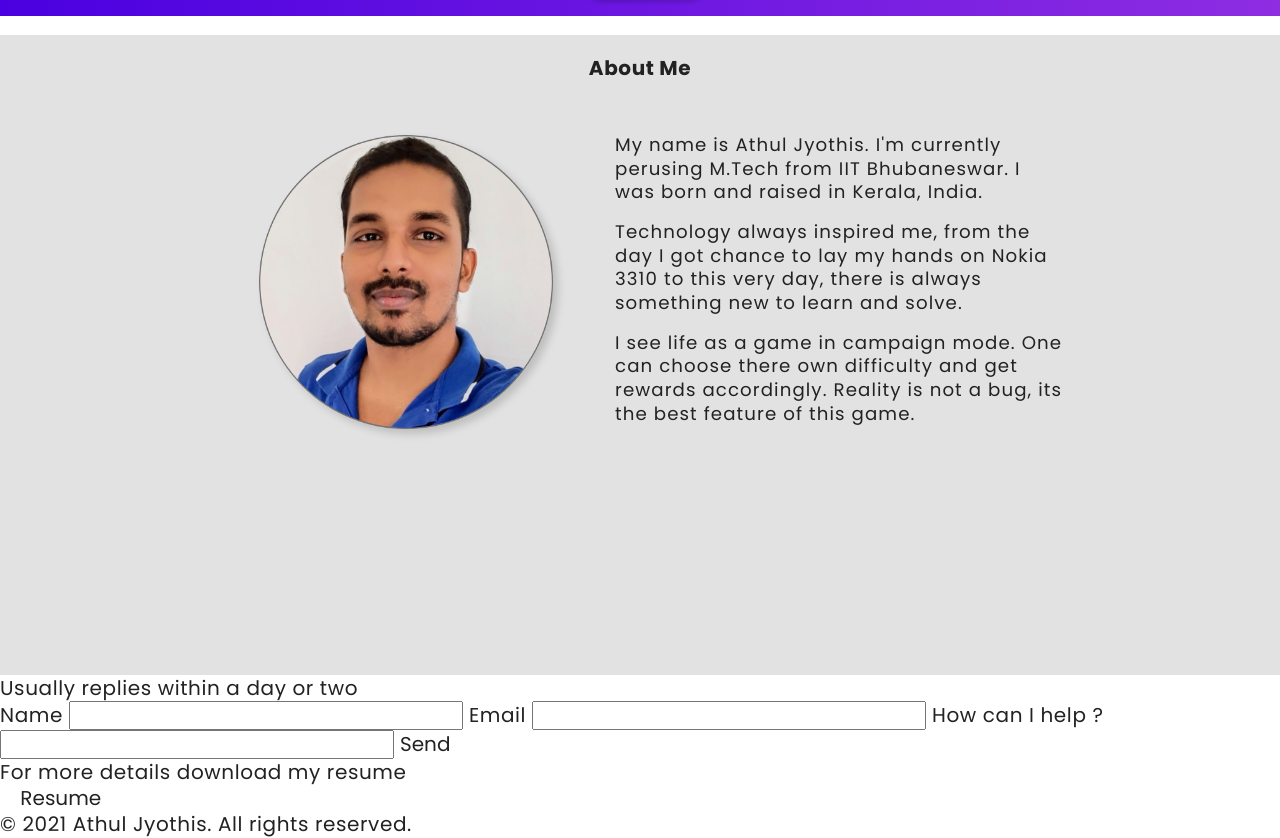
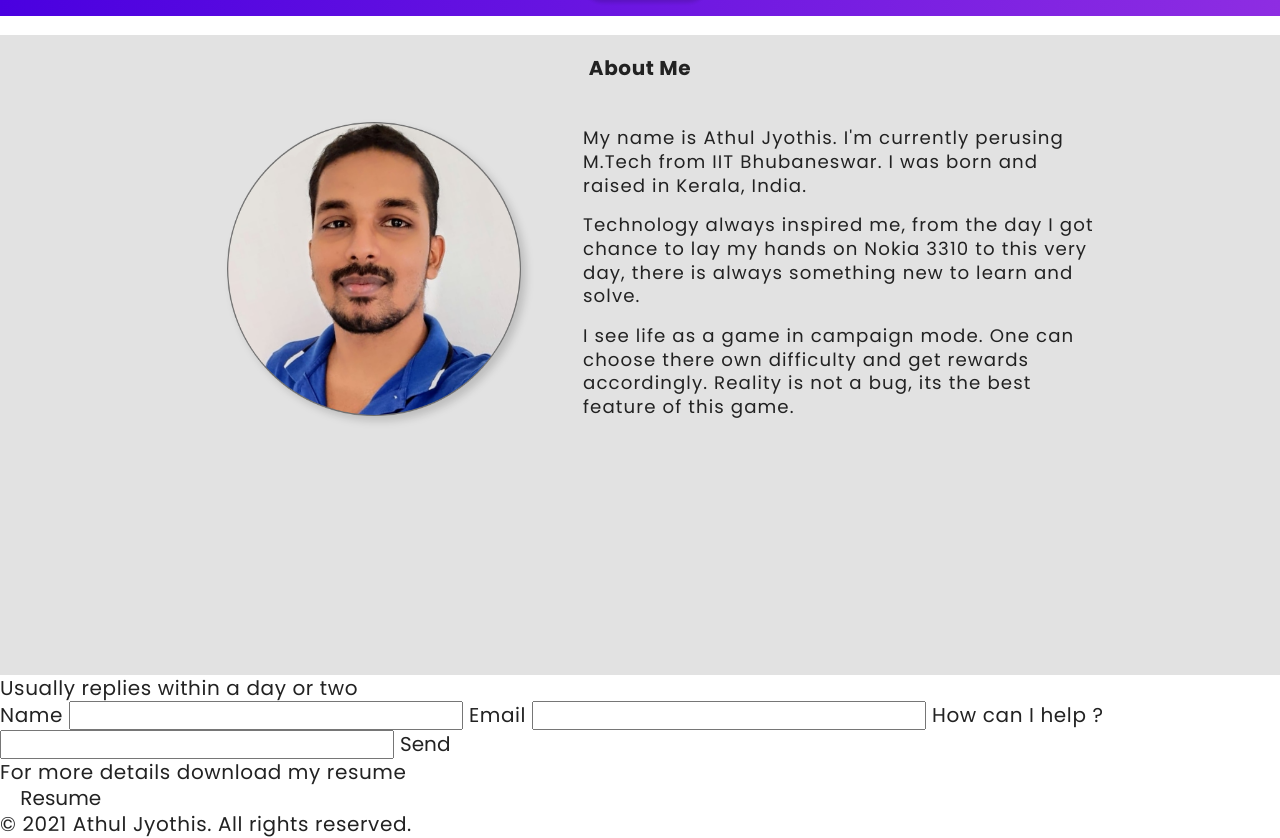
Before and after one commit to jyothisable/jyothisable.github.io, a plain HTML site: page index.html in a window 1280 px wide. Shown: the part 1397-2235 px from the top of the page. Drawn offline with Linux system fonts and the light colour scheme; a web font is replaced by a local one.

Commit message:
fixed about text scaling issue

```diff
--- a/scss/_about.scss
+++ b/scss/_about.scss
@@ -19,12 +19,12 @@
             border-radius: 600px;
             width:25vw;
             min-width:210px;
-            margin:1em;
-            margin-left:2em;
+            margin:.5em 1em 1em 2em;
             // flex-basis: 5;
         }
         &__text{
-            width:35vw;
+            width:40%;
+            // padding:2em;
             font-size:.7em;
             margin:1em;
             letter-spacing:.06em;
```
Also changed, not shown: css/main.css, 1 other file.
